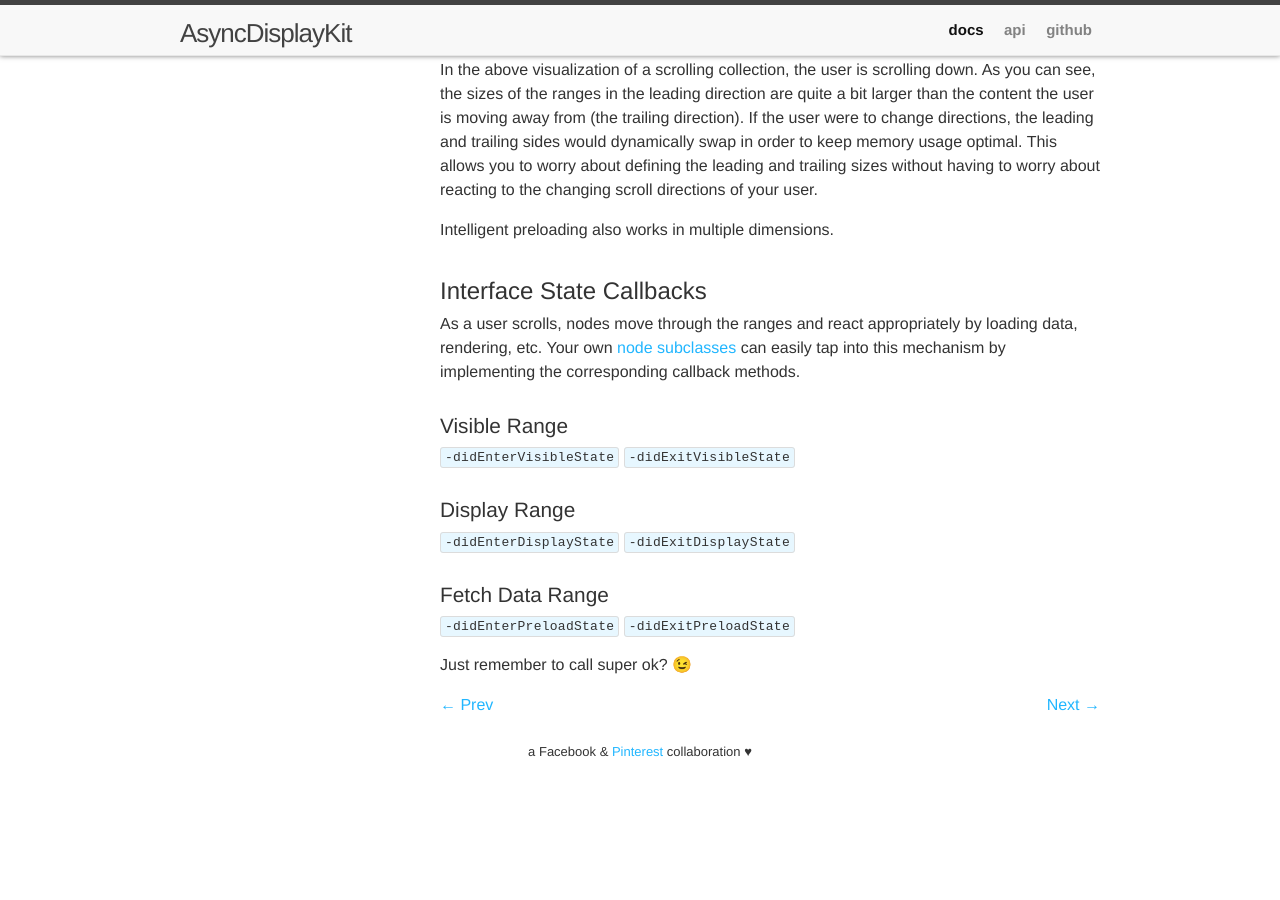
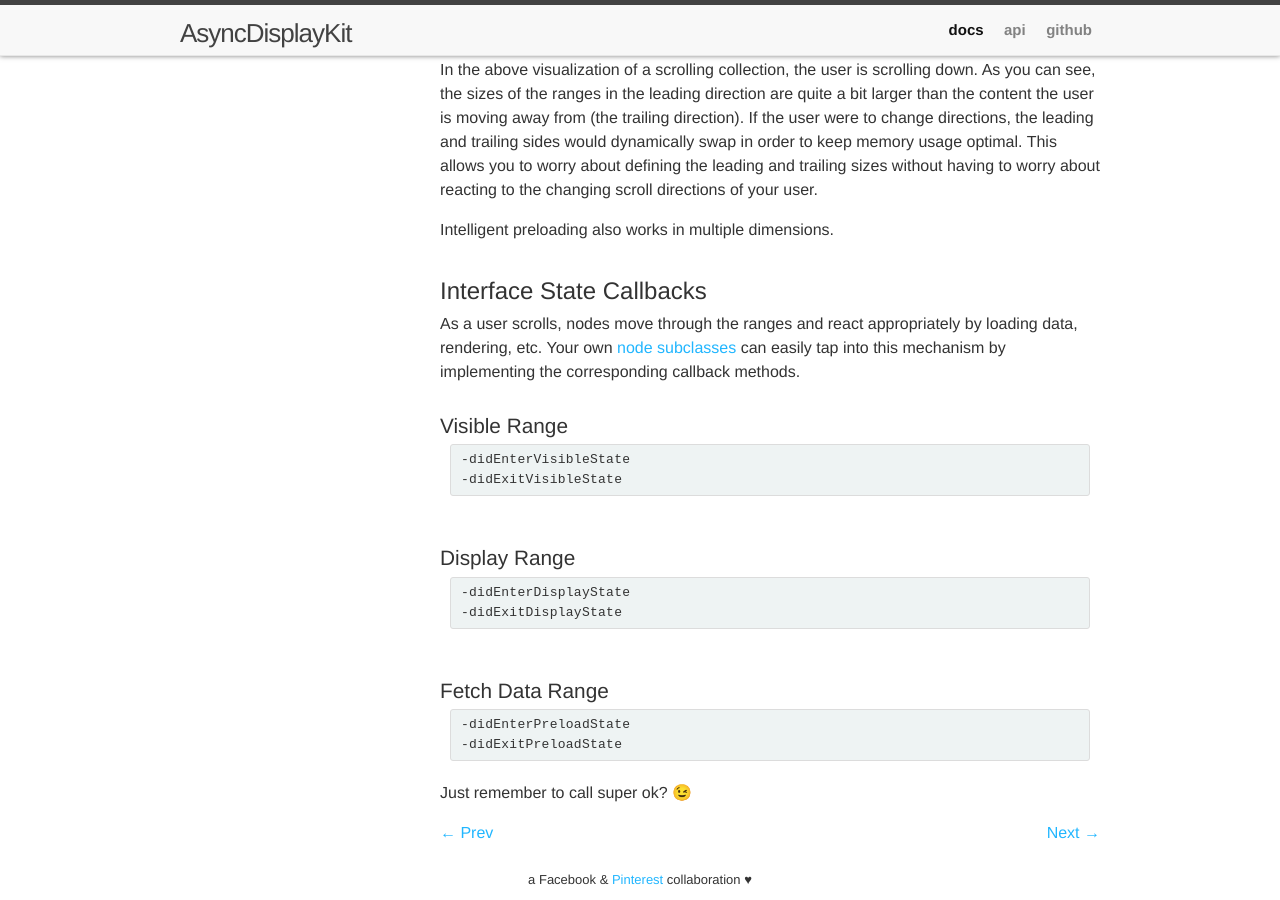
Before and after one commit to AsyncDisplayKit/Documentation, a Jekyll site: the page built from docs/_docs/intelligent-preloading.md, in a window 1280 px wide and 900 px high, scrolled down 2563 px. Built offline with Jekyll 4.4.1, drawn with Linux system fonts in a browser that asks for light colours; comment, search, counter and statistics services are not loaded; before the commit the page ends 3335 px from its top, so only the background shows below that.

Commit message:
add newline

````diff
--- a/docs/_docs/intelligent-preloading.md
+++ b/docs/_docs/intelligent-preloading.md
@@ -56,15 +56,21 @@ Intelligent preloading also works in multiple dimensions.
 As a user scrolls, nodes move through the ranges and react appropriately by loading data, rendering, etc.  Your own <a href = "subclassing.html">node subclasses</a> can easily tap into this mechanism by implementing the corresponding callback methods.
 
 ### Visible Range
-`-didEnterVisibleState`
-`-didExitVisibleState`
+```
+-didEnterVisibleState
+-didExitVisibleState
+```
 
 ### Display Range
-`-didEnterDisplayState`
-`-didExitDisplayState`
+```
+-didEnterDisplayState
+-didExitDisplayState
+```
 
 ### Fetch Data Range
-`-didEnterPreloadState`
-`-didExitPreloadState`
+```
+-didEnterPreloadState
+-didExitPreloadState
+```
 
 Just remember to call super ok? 😉
````
